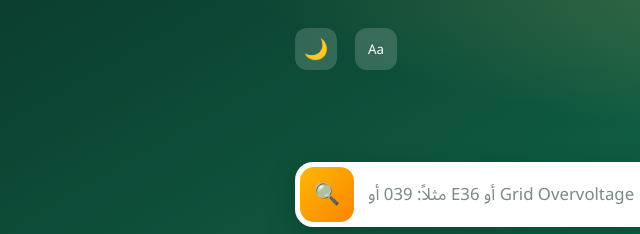
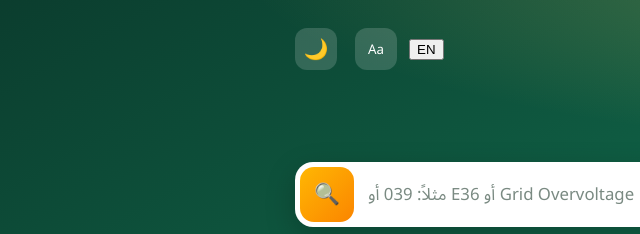
Before and after one commit to amr-inverter-fix/amr-inverter-fix.github.io, a plain HTML site: page index.html in a window 1280 px wide. Shown: the top 234 px of the page, 5-645 px from the left. Drawn offline with Linux system fonts and the light colour scheme.

Commit message:
Update header section and add language button

```diff
--- a/index.html
+++ b/index.html
@@ -9,7 +9,7 @@
 <link rel="stylesheet" href="style.css">
 </head>
 <body data-tab="home" data-seg="off">
-<header><div class="hwrap"><div class="logo" aria-hidden="true"><svg viewBox="0 0 48 48" width="30" height="30"><circle cx="24" cy="24" r="9" fill="#ffd166"/><g stroke="#ffd166" stroke-width="3" stroke-linecap="round"><path d="M24 4v6M24 38v6M4 24h6M38 24h6M9.9 9.9l4.2 4.2M33.9 33.9l4.2 4.2M9.9 38.1l4.2-4.2M33.9 14.1l4.2-4.2"/></g></svg></div><div class="hgrow"><h1>مشخّص أعطال الإنفرتر</h1><p>من أدلة الشركات الرسمية، بدون تخمين</p></div><button id="fsz" type="button" aria-label="حجم الخط" title="حجم الخط">Aa</button><button id="theme" type="button" aria-label="الوضع الليلي">🌙</button></div>
+<header><div class="hwrap"><div class="logo" aria-hidden="true"><svg viewBox="0 0 48 48" width="30" height="30"><circle cx="24" cy="24" r="9" fill="#ffd166"/><g stroke="#ffd166" stroke-width="3" stroke-linecap="round"><path d="M24 4v6M24 38v6M4 24h6M38 24h6M9.9 9.9l4.2 4.2M33.9 33.9l4.2 4.2M9.9 38.1l4.2-4.2M33.9 14.1l4.2-4.2"/></g></svg></div><div class="hgrow"><h1>مشخّص أعطال الإنفرتر</h1><p>من أدلة الشركات الرسمية، بدون تخمين</p></div><button id="lng" type="button" aria-label="English" title="English">EN</button><button id="fsz" type="button" aria-label="حجم الخط" title="حجم الخط">Aa</button><button id="theme" type="button" aria-label="الوضع الليلي">🌙</button></div>
 <div class="hero" data-tab="home"><h2 class="big">إنفرترك وقف؟ <span>اكتب الكود أو صوّر الشاشة</span></h2>
 <form id="hform" class="hsearch" autocomplete="off"><input id="hq" type="search" inputmode="text" placeholder="مثلاً: 039 أو E36 أو Grid Overvoltage" aria-label="ابحث عن عطل"><button type="submit" id="hgo" aria-label="ابحث">🔍</button></form>
 <div class="quick"><button type="button" class="q" id="qcam">📷 صوّر الشاشة</button><button type="button" class="q" id="qupl">🖼️ صورة من الجهاز</button></div>
```
